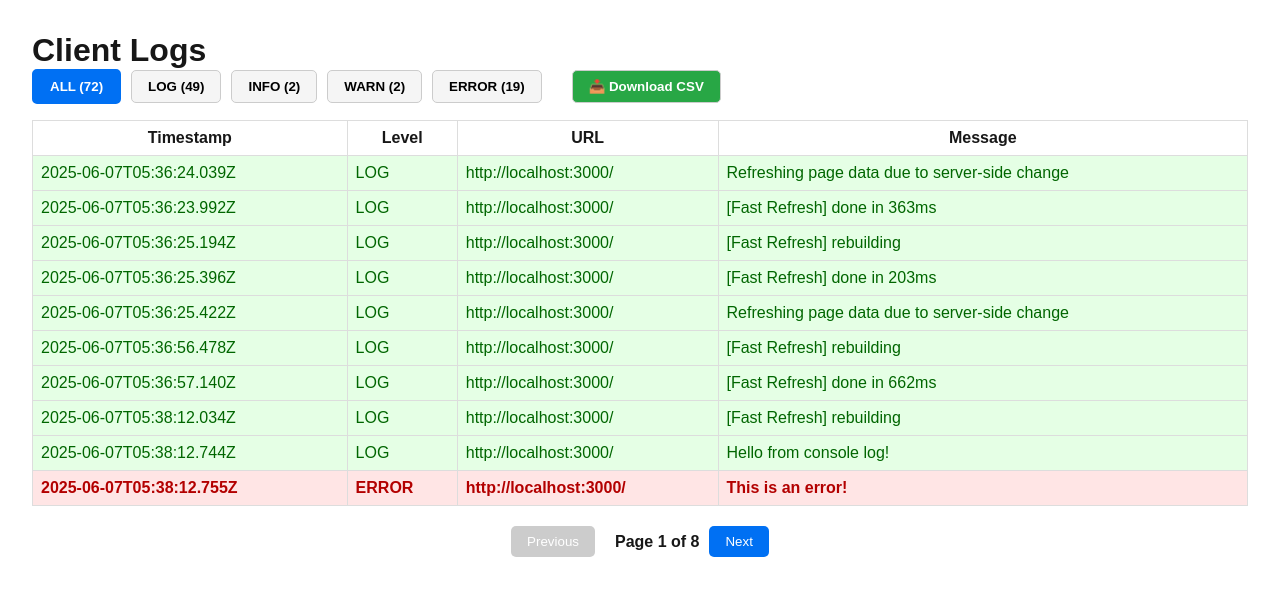
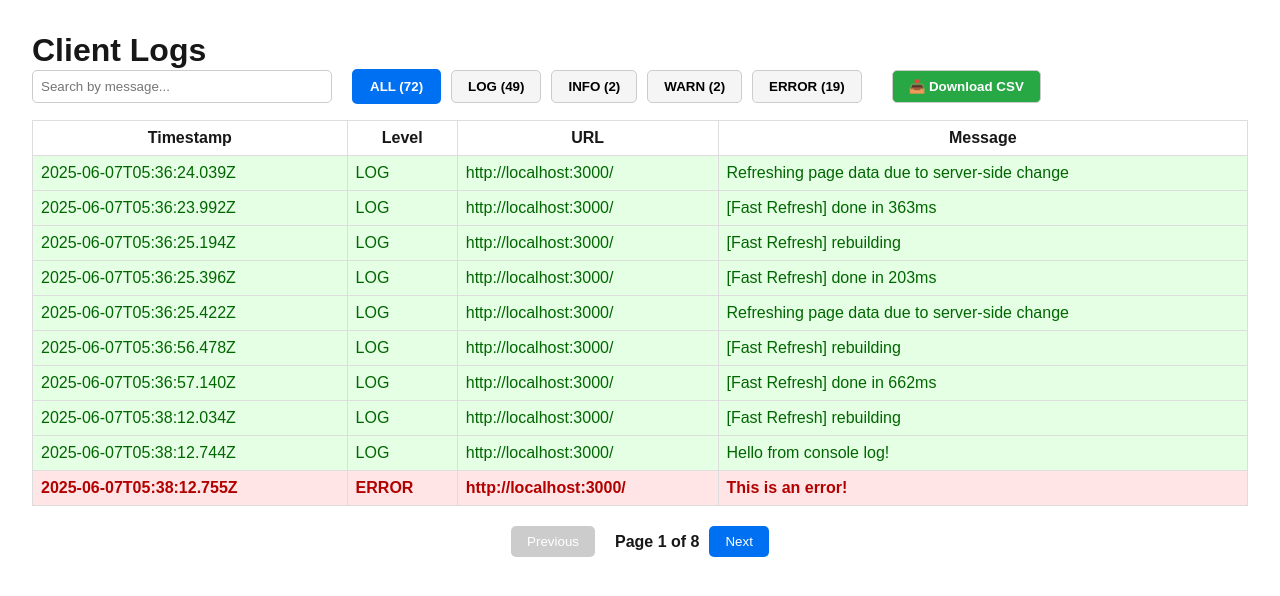
Before and after one commit to anoohya-nalla/client-logger, a Next.js app: page /logs in a window 1280 px wide. Shown: the top 596 px of the page. Built offline with nearby package versions, Linux system fonts and the light colour scheme.

Commit message:
feat: add search message text field along with filters

```diff
--- a/pages/logs.js
+++ b/pages/logs.js
@@ -3,8 +3,9 @@ import { useEffect, useState } from "react";
 export default function LogsPage() {
   const [logs, setLogs] = useState([]);
   const [filter, setFilter] = useState("ALL");
-  const [currentPage, setCurrentPage] = useState(1); // 🆕
-  const logsPerPage = 10; // 🆕
+  const [currentPage, setCurrentPage] = useState(1);
+  const [searchTerm, setSearchTerm] = useState(""); // 🆕 New State
+  const logsPerPage = 10;
 
   useEffect(() => {
     async function fetchLogs() {
@@ -48,14 +49,25 @@ export default function LogsPage() {
     }
   };
 
-  const filteredLogs =
-    filter === "ALL" ? logs : logs.filter((log) => log.level === filter);
+  const handleFilterChange = (level) => {
+    setFilter(level);
+    setCurrentPage(1);
+  };
 
-  // Pagination logic
+  // 🧠 Combine filter and search
+  const filteredLogs = logs.filter((log) => {
+    const matchesFilter = filter === "ALL" || log.level === filter;
+    const matchesSearch = log.message
+      .toLowerCase()
+      .includes(searchTerm.toLowerCase());
+    return matchesFilter && matchesSearch;
+  });
+
+  // Pagination
   const indexOfLastLog = currentPage * logsPerPage;
   const indexOfFirstLog = indexOfLastLog - logsPerPage;
   const currentLogs = filteredLogs.slice(indexOfFirstLog, indexOfLastLog);
-  const totalPages = Math.ceil(filteredLogs.length / logsPerPage);
+  const totalPages = Math.max(Math.ceil(filteredLogs.length / logsPerPage), 1);
 
   const handlePrevPage = () => {
     if (currentPage > 1) setCurrentPage(currentPage - 1);
@@ -65,12 +77,7 @@ export default function LogsPage() {
     if (currentPage < totalPages) setCurrentPage(currentPage + 1);
   };
 
-  const handleFilterChange = (level) => {
-    setFilter(level);
-    setCurrentPage(1); // Reset to page 1 when filter changes
-  };
-
-  // 🧮 Count logs by level
+  // Counts
   const logCounts = logs.reduce((acc, log) => {
     acc[log.level] = (acc[log.level] || 0) + 1;
     return acc;
@@ -104,8 +111,25 @@ export default function LogsPage() {
     <div style={{ padding: "2rem" }}>
       <h1>Client Logs</h1>
 
-      {/* Filter Buttons */}
+      {/* Search Input */}
       <div style={{ marginBottom: "1rem" }}>
+        <input
+          type="text"
+          placeholder="Search by message..."
+          value={searchTerm}
+          onChange={(e) => {
+            setSearchTerm(e.target.value);
+            setCurrentPage(1);
+          }}
+          style={{
+            padding: "8px",
+            width: "300px",
+            marginRight: "20px",
+            border: "1px solid #ccc",
+            borderRadius: "5px",
+          }}
+        />
+        {/* Filter Buttons */}
         {[
           { type: "ALL", count: totalCount },
           { type: "LOG", count: logCounts["LOG"] || 0 },
```
